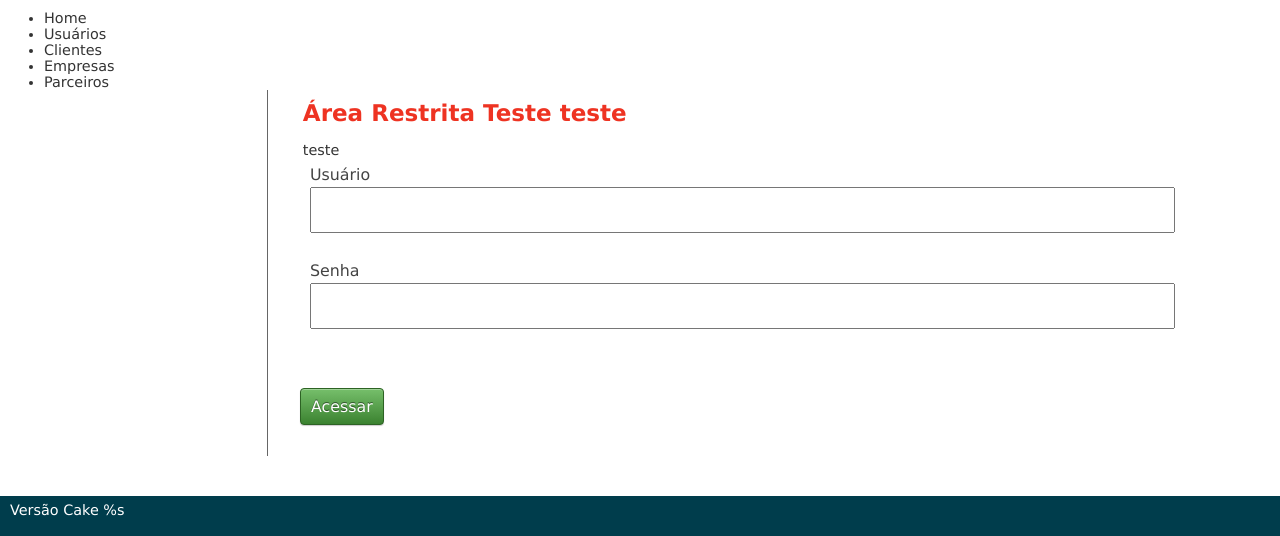
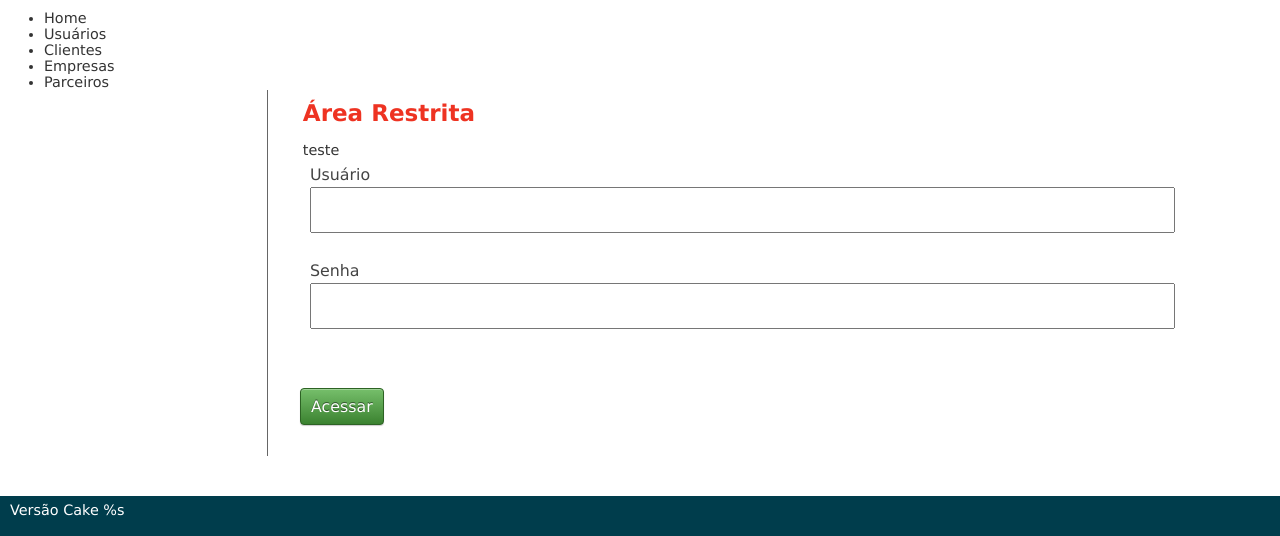
Before and after one commit to webedmilson/cakephp2, a CakePHP app: template app/View/Users/login.ctp in a window 1280 px wide. Shown: the part 47-583 px from the top of the page. Run offline with PHP 8.4 and a stand-in for CakePHP, Linux system fonts and the light colour scheme; the template is opened without the code that fills it, so the values that code supplies are empty; form fields are guessed from the names that the template uses; some libraries are stand-ins or nearby versions.

Commit message:
Segundo Commit

```diff
--- a/app/View/Users/login.ctp
+++ b/app/View/Users/login.ctp
@@ -2,7 +2,7 @@
 <?php echo $this->Flash->render('auth'); ?>
 <?php echo $this->Form->create('User');?>
     <fieldset>
-        <legend><?php echo __('Área Restrita Teste teste'); ?></legend>
+        <legend><?php echo __('Área Restrita'); ?></legend>
         teste
         <?php
         echo $this->Form->input('username',array(
```
